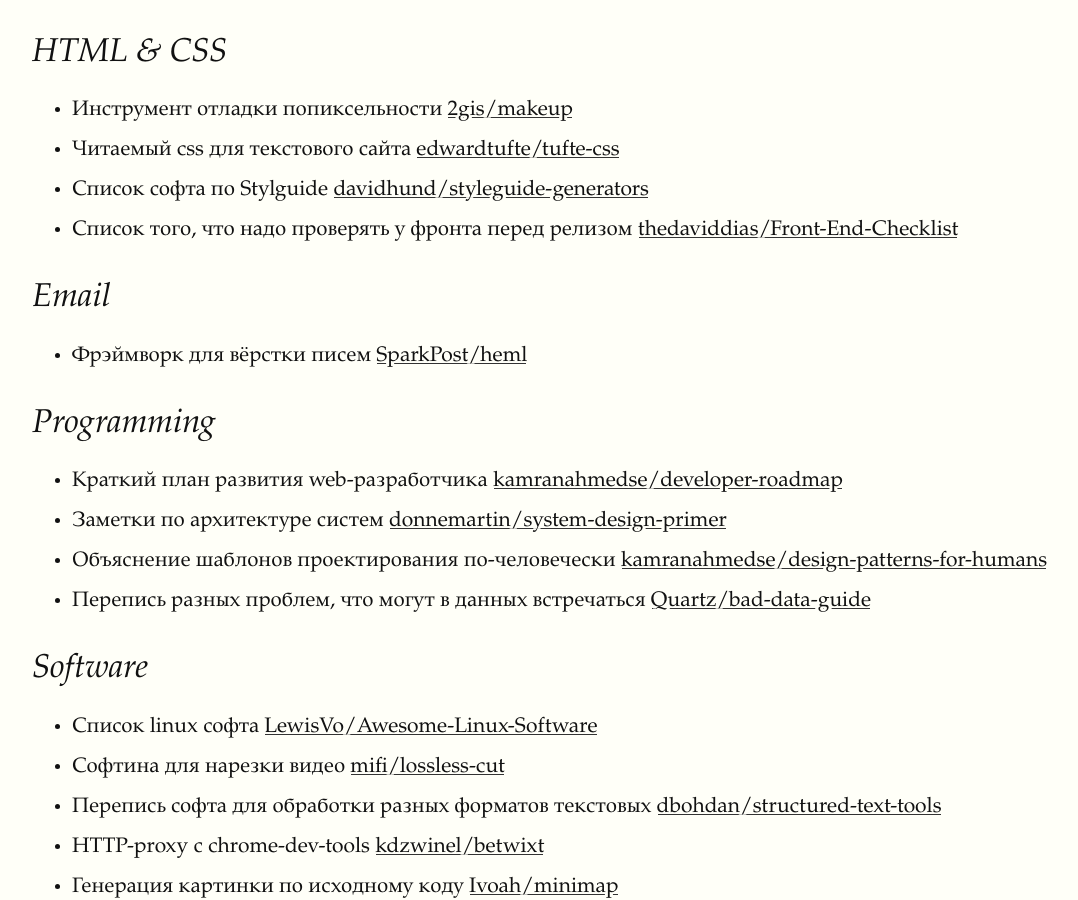
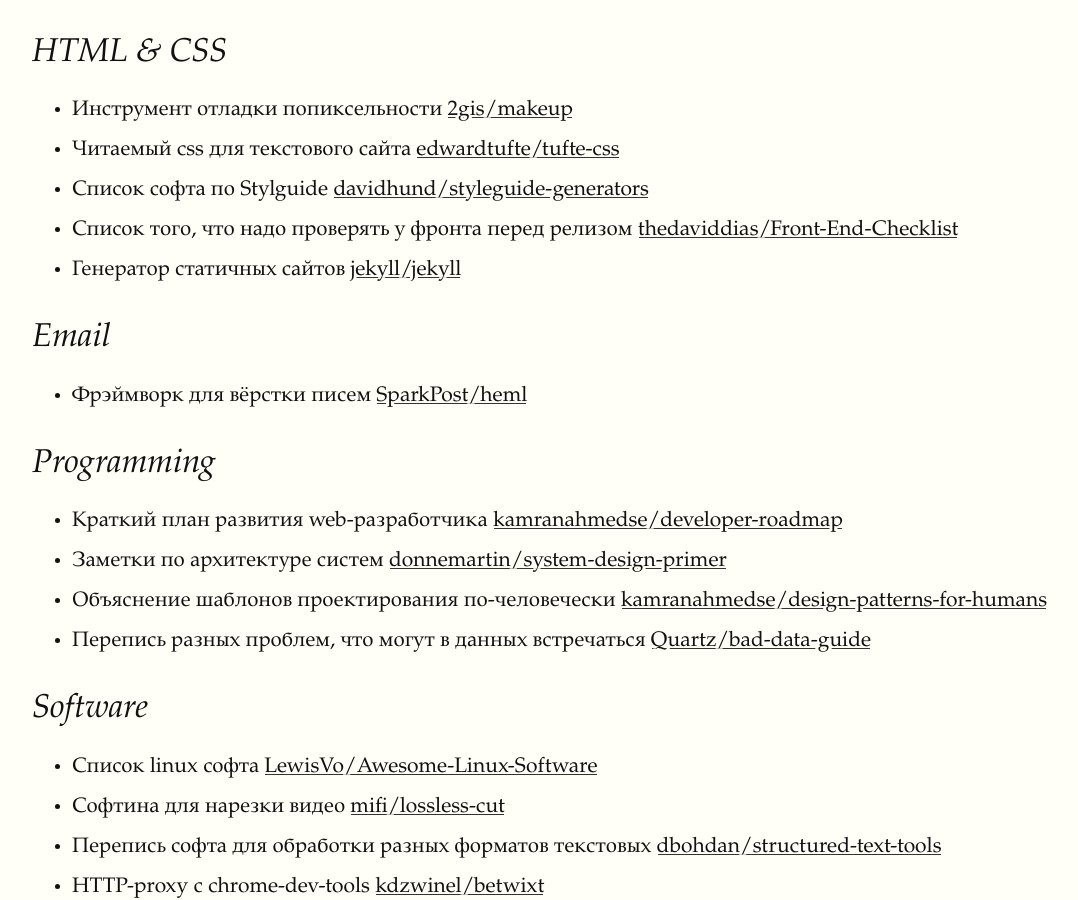
Before and after one commit to Bubujka/my, a Jekyll site: the page built from stars.md, in a window 1280 px wide and 900 px high, scrolled down 684 px. Shown: the whole window, without its empty margins (128-1206 px from the left). Built offline with Jekyll 4.4.1, drawn with Linux system fonts in a browser that asks for light colours.

Commit message:
Обновил

```diff
--- a/stars.md
+++ b/stars.md
@@ -19,6 +19,7 @@ title: Лайки на github
 - Читаемый css для текстового сайта [edwardtufte/tufte-css](https://github.com/edwardtufte/tufte-css)
 - Список софта по Stylguide [davidhund/styleguide-generators](https://github.com/davidhund/styleguide-generators)
 - Список того, что надо проверять у фронта перед релизом [thedaviddias/Front-End-Checklist](https://github.com/thedaviddias/Front-End-Checklist)
+- Генератор статичных сайтов [jekyll/jekyll](https://github.com/jekyll/jekyll)
 
 ## Email
 - Фрэймворк для вёрстки писем [SparkPost/heml](https://github.com/SparkPost/heml)
```
